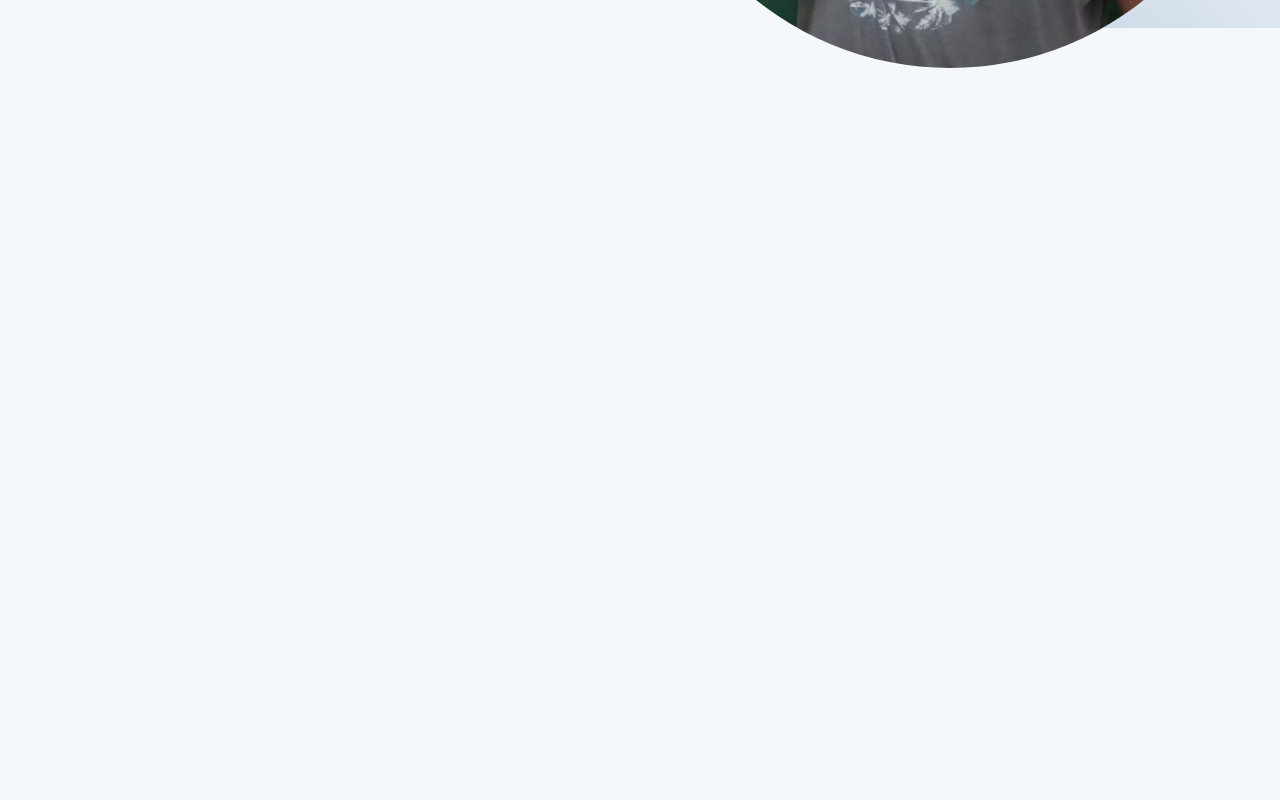
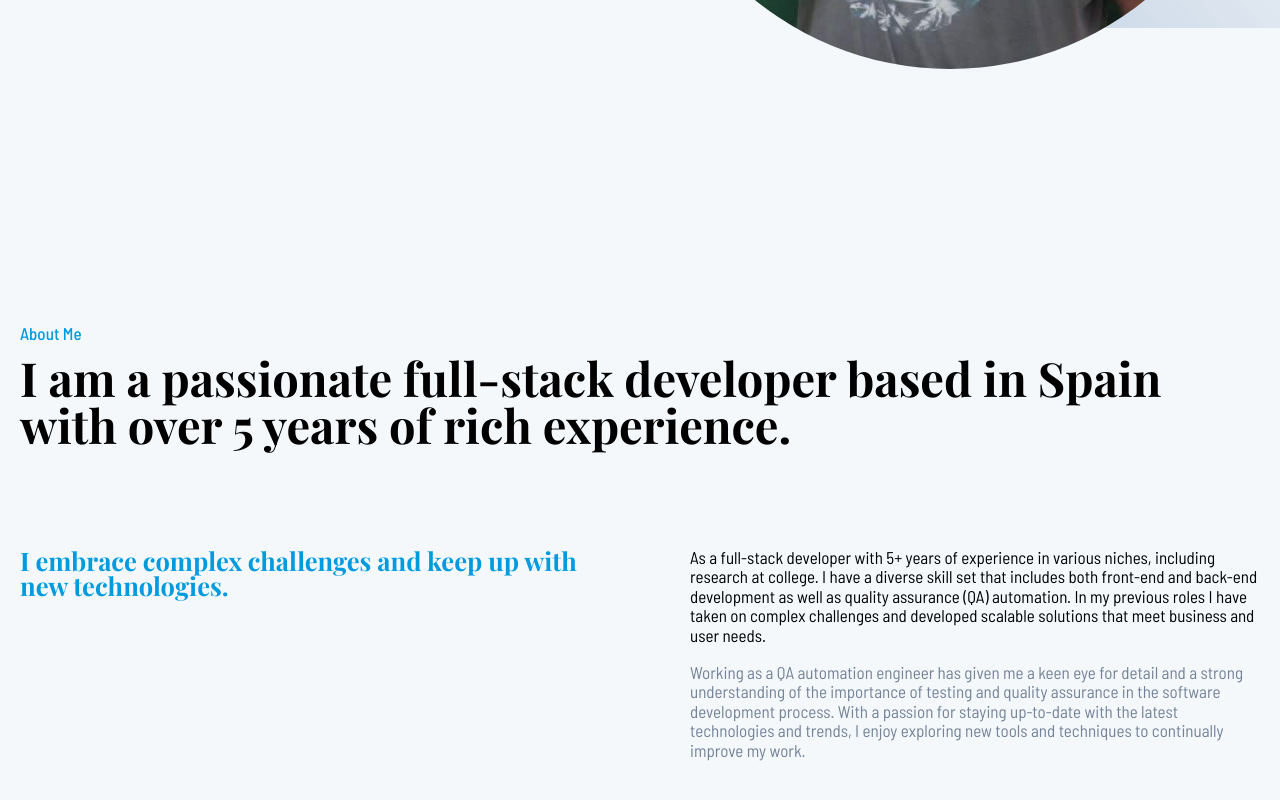
Before and after one commit to Canario0/canario0.github.io, a Svelte app: page /#home in a window 1280 px wide. Shown: the part 772-1572 px from the top of the page. Before the commit the page ends 994 px from the top, so only its background shows below. Built offline with nearby package versions, Linux system fonts and the light colour scheme.

Commit message:
feat: added whoami page

```diff
--- a/src/App.svelte
+++ b/src/App.svelte
@@ -3,6 +3,7 @@
   import NavBar from "./lib/NavBar.svelte";
   import Article from "./lib/Article.svelte";
   import Home from "./pages/Home.svelte";
+  import Whoami from "./pages/Whoami.svelte";
 
   const paths: { [key: string]: string } = {
     home: "#home",
@@ -26,11 +27,9 @@
   <Article id="home">
     <Home />
   </Article>
-  <!-- <Article id="whoami"> -->
-  <!--   <div>magia</div> -->
-  <!--   <section style="min-height: 90vh;">asfas</section> -->
-  <!--   <section style="min-height: 90vh;">asfas</section> -->
-  <!-- </Article> -->
+  <Article id="whoami">
+    <Whoami />
+  </Article>
 </div>
 
 <style>
@@ -45,6 +44,10 @@
   .header-container {
     position: sticky;
     top: 0;
+    background-color: var(--background-color);
+    border-width: 0 0 1px;
+    border-color: var(--border-color);
+    border-style: solid;
   }
 
   .link-content {
--- a/src/app.css
+++ b/src/app.css
@@ -3,6 +3,7 @@
   --secondary-color: #bfd1ff;
   --background-color: #f4f8fb;
   --text-color: #000000;
+  --text-color-light: #758398;
   --subtitle-color: #758398;
   --border-color: #eaeaea;
 }
--- /dev/null
+++ b/src/lib/Subtitle.svelte
@@ -0,0 +1,17 @@
+<script lang="ts">
+  export let style: string;
+</script>
+
+<h6 class="subtitle" {style}>
+  <slot />
+</h6>
+
+<style>
+  .subtitle {
+    color: var(--text-color);
+    line-height: 1.25rem;
+    font-weight: 500;
+    font-size: 1rem;
+    margin: 0 0 10px 0;
+  }
+</style>
--- /dev/null
+++ b/src/lib/Title.svelte
@@ -0,0 +1,18 @@
+<script lang="ts">
+  export let style: string = undefined;
+</script>
+
+<h2 class="title" {style}>
+  <slot />
+</h2>
+
+<style>
+  .title {
+    color: var(--text-color);
+    line-height: 47px;
+    font-weight: 800;
+    font-size: 47px;
+    font-family: "Playfair Display", serif;
+    margin: 0;
+  }
+</style>
--- a/src/pages/Home.svelte
+++ b/src/pages/Home.svelte
@@ -1,5 +1,6 @@
 <script lang="ts">
   import profileImage from "../assets/profile.webp";
+  import Subtitle from "../lib/Subtitle.svelte";
 </script>
 
 <div class="container">
@@ -7,11 +8,13 @@
     <img alt="profile" src={profileImage} class="profile-image" />
   </div>
   <div>
-    <h6 class="subtitle">Hello, My Name Is</h6>
+    <Subtitle style="color: var(--subtitle-color); text-transform: uppercase;"
+      >Hello, My Name Is</Subtitle
+    >
     <div class="divider">
       <div class="line" />
     </div>
-    <h1 class="title">Pablo<br />Renero<br />Balgañón</h1>
+    <h1 class="main-title">Pablo<br />Renero<br />Balgañón</h1>
   </div>
 </div>
 
@@ -36,22 +39,13 @@
     height: 100%;
   }
 
-  .title {
+  .main-title {
     line-height: 4rem;
     font-size: 4rem;
     font-weight: 800;
     font-family: "Playfair Display", serif;
     margin: 0;
     padding: 0 0 100px 0;
-  }
-
-  .subtitle {
-    text-transform: uppercase;
-    color: var(--subtitle-color);
-    line-height: 1.25rem;
-    font-weight: 500;
-    font-size: 1rem;
-    margin: 0 0 10px 0;
   }
 
   .divider {
@@ -65,7 +59,7 @@
     border-width: 2px 0 0 0;
   }
 
-  /* Midsize Screens */
+  /* Small Screens */
   @media (max-width: 625px) {
     .container {
       flex-wrap: wrap;
@@ -75,7 +69,7 @@
       padding-bottom: 25px;
     }
 
-    .title {
+    .main-title {
       padding: 0;
       font-size: 3.5rem;
       line-height: 3.5rem;
--- /dev/null
+++ b/src/pages/Whoami.svelte
@@ -0,0 +1,93 @@
+<script>
+  import Subtitle from "../lib/Subtitle.svelte";
+  import Title from "../lib/Title.svelte";
+</script>
+
+<div class="container">
+  <div>
+    <Subtitle style="color: var(--primary-color)">About Me</Subtitle>
+  </div>
+  <div>
+    <Title>
+      I am a passionate full-stack developer based in Spain with over 5 years of rich experience.
+    </Title>
+  </div>
+  <section class="content">
+    <div>
+      <h3 class="content-title">I embrace complex challenges and keep up with new technologies.</h3>
+    </div>
+    <div>
+      <p class="content-entry">
+        As a full-stack developer with 5+ years of experience in various niches, including         research at college. I have a diverse skill set that includes both front-end and
+        back-end development as well as quality assurance (QA) automation. In my previous
+        roles I have taken on complex challenges and developed scalable solutions that
+        meet business and user needs.
+      </p>
+      <p class="content-entry content-entry__light">
+        Working as a QA automation engineer has given me a keen eye for detail and a strong
+        understanding of the importance of testing and quality assurance in the software
+        development process. With a passion for staying up-to-date with the latest
+        technologies and trends, I enjoy exploring new tools and techniques to continually
+        improve my work.
+      </p>
+    </div>
+  </section>
+</div>
+
+<style>
+  .container {
+    display: flex;
+    flex-direction: column;
+    padding: 100px 0;
+  }
+
+  .content {
+    display: flex;
+    flex-direction: row;
+    padding: 100px 0 0;
+    flex-wrap: nowrap;
+  }
+
+  .content > div {
+    width: 100%;
+    height: 100%;
+    gap: 100px 0;
+  }
+  .content > div:first-child {
+    padding-right: 100px;
+  }
+
+  .content-title {
+    font-family: "Playfair Display", serif;
+    color: var(--primary-color);
+    margin: 0;
+    font-size: 1.5rem;
+    font-weight: 800;
+    line-height: 1.5rem;
+  }
+
+  .content-entry {
+    word-wrap: break-word;
+    margin-top: 0px;
+  }
+
+  .content-entry__light {
+    color: var(--text-color-light);
+  }
+
+  .content-entry:last-child {
+    margin: 0;
+  }
+
+  /* Midsize Screens */
+  @media (max-width: 869px) {
+    .content {
+      flex-wrap: wrap;
+      padding: 50px 0 0;
+    }
+    .content > div:first-child {
+      height: unset;
+      padding: 0 0 25px;
+    }
+  }
+</style>
```
